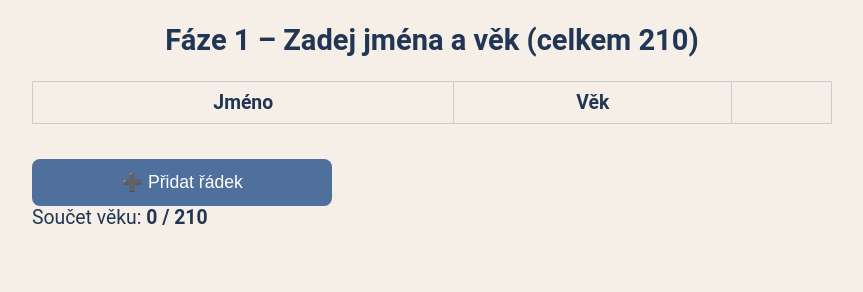
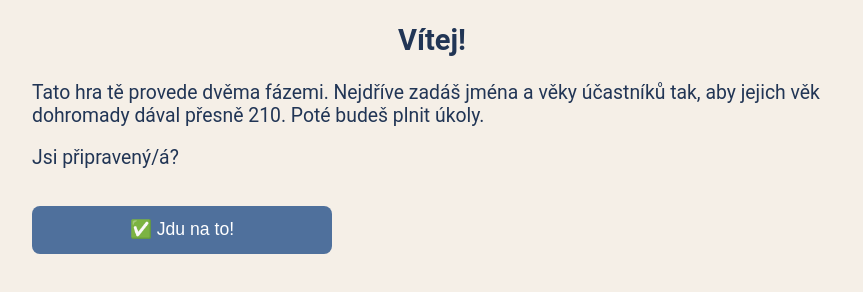
Before and after one commit to DCM-HK/diecezko-yesman, a plain HTML site: page index.html in a window 1280 px wide. Shown: the part 74-366 px from the top of the page, without its empty margins (208-1071 px from the left). Drawn offline with Linux system fonts and the light colour scheme.

Commit message:
Add story intro

```diff
--- a/index.html
+++ b/index.html
@@ -102,7 +102,20 @@
     <main>
       <h1>Diecézní YesMan</h1>
 
-      <div id="phase1">
+      <!-- Fáze 0 – Úvod -->
+      <div id="phase0">
+        <h2>Vítej!</h2>
+        <p>
+          Tato hra tě provede dvěma fázemi. Nejdříve zadáš jména a věky
+          účastníků tak, aby jejich věk dohromady dával přesně 210. Poté budeš
+          plnit úkoly.
+        </p>
+        <p>Jsi připravený/á?</p>
+        <button class="btn" onclick="goToPhase1()">✅ Jdu na to!</button>
+      </div>
+
+      <!-- Fáze 1 -->
+      <div id="phase1" class="hidden">
         <h2>Fáze 1 – Zadej jména a věk (celkem 210)</h2>
         <table id="table1">
           <thead>
@@ -123,6 +136,7 @@
         </button>
       </div>
 
+      <!-- Fáze 2 -->
       <div id="phase2" class="hidden">
         <h2>Fáze 2 – Splň úkoly a napiš s kým</h2>
         <table id="table2">
@@ -156,12 +170,14 @@
         </button>
       </div>
 
+      <!-- Výsledek -->
       <div id="result" class="hidden">
         <h2>🎉 Hotovo! Dobrá práce!</h2>
       </div>
     </main>
 
     <script>
+      const phase0Div = document.getElementById("phase0");
       const phase1Div = document.getElementById("phase1");
       const phase2Div = document.getElementById("phase2");
       const resultDiv = document.getElementById("result");
@@ -170,17 +186,26 @@
       const toPhase2Btn = document.getElementById("toPhase2Btn");
       const showResultBtn = document.getElementById("showResultBtn");
 
-      const savedPhase = localStorage.getItem("phase") || "1";
+      const savedPhase = localStorage.getItem("phase") || "0";
       const savedTable1 = JSON.parse(localStorage.getItem("table1") || "[]");
       const savedTasks = JSON.parse(localStorage.getItem("tasks") || "[]");
 
-      if (savedPhase === "2") {
-        phase1Div.classList.add("hidden");
-        phase2Div.classList.remove("hidden");
-      } else if (savedPhase === "done") {
-        phase1Div.classList.add("hidden");
-        phase2Div.classList.add("hidden");
-        resultDiv.classList.remove("hidden");
+      function showPhase(phase) {
+        [phase0Div, phase1Div, phase2Div, resultDiv].forEach((div) =>
+          div.classList.add("hidden")
+        );
+        if (phase === "0") phase0Div.classList.remove("hidden");
+        else if (phase === "1") phase1Div.classList.remove("hidden");
+        else if (phase === "2") phase2Div.classList.remove("hidden");
+        else if (phase === "done") resultDiv.classList.remove("hidden");
+      }
+
+      showPhase(savedPhase);
+
+      function goToPhase1() {
+        localStorage.setItem("phase", "1");
+        showPhase("1");
+        renderTable1();
       }
 
       function renderTable1() {
@@ -188,10 +213,10 @@
         savedTable1.forEach(({ name, age }, i) => {
           const row = table1Body.insertRow();
           row.innerHTML = `
-        <td><input value="${name}" oninput="updateRow(${i}, 'name', this.value)"></td>
-        <td><input type="number" value="${age}" oninput="updateRow(${i}, 'age', this.value)"></td>
-        <td><button class="btn-small" onclick="removeRow(${i})">🗑️</button></td>
-      `;
+            <td><input value="${name}" oninput="updateRow(${i}, 'name', this.value)"></td>
+            <td><input type="number" value="${age}" oninput="updateRow(${i}, 'age', this.value)"></td>
+            <td><button class="btn-small" onclick="removeRow(${i})">🗑️</button></td>
+          `;
         });
         updateAgeSum();
       }
@@ -227,7 +252,7 @@
 
       function goToPhase2() {
         localStorage.setItem("phase", "2");
-        location.reload();
+        showPhase("2");
       }
 
       renderTable1();
@@ -253,7 +278,7 @@
 
       function showResult() {
         localStorage.setItem("phase", "done");
-        location.reload();
+        showPhase("done");
       }
     </script>
   </body>
```
